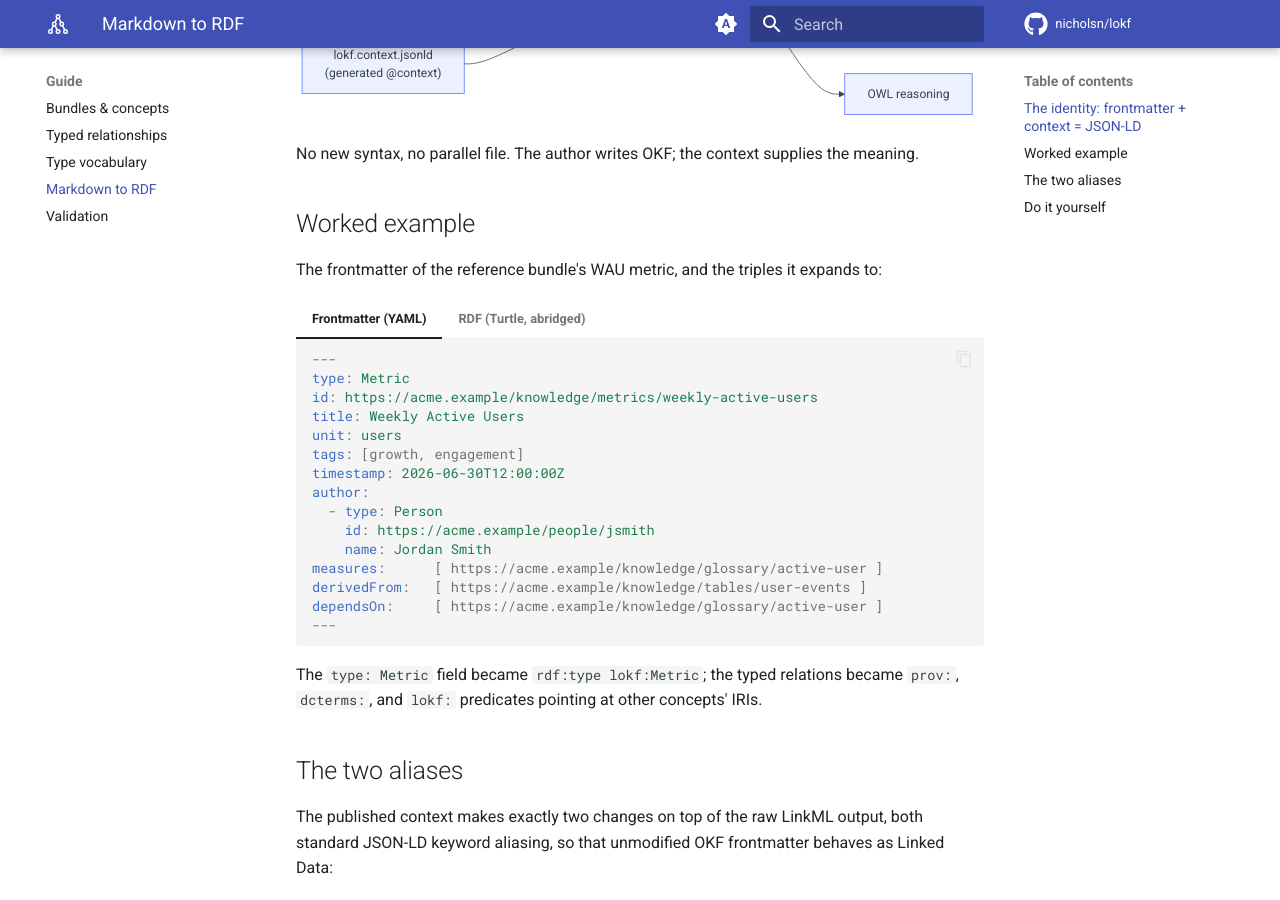
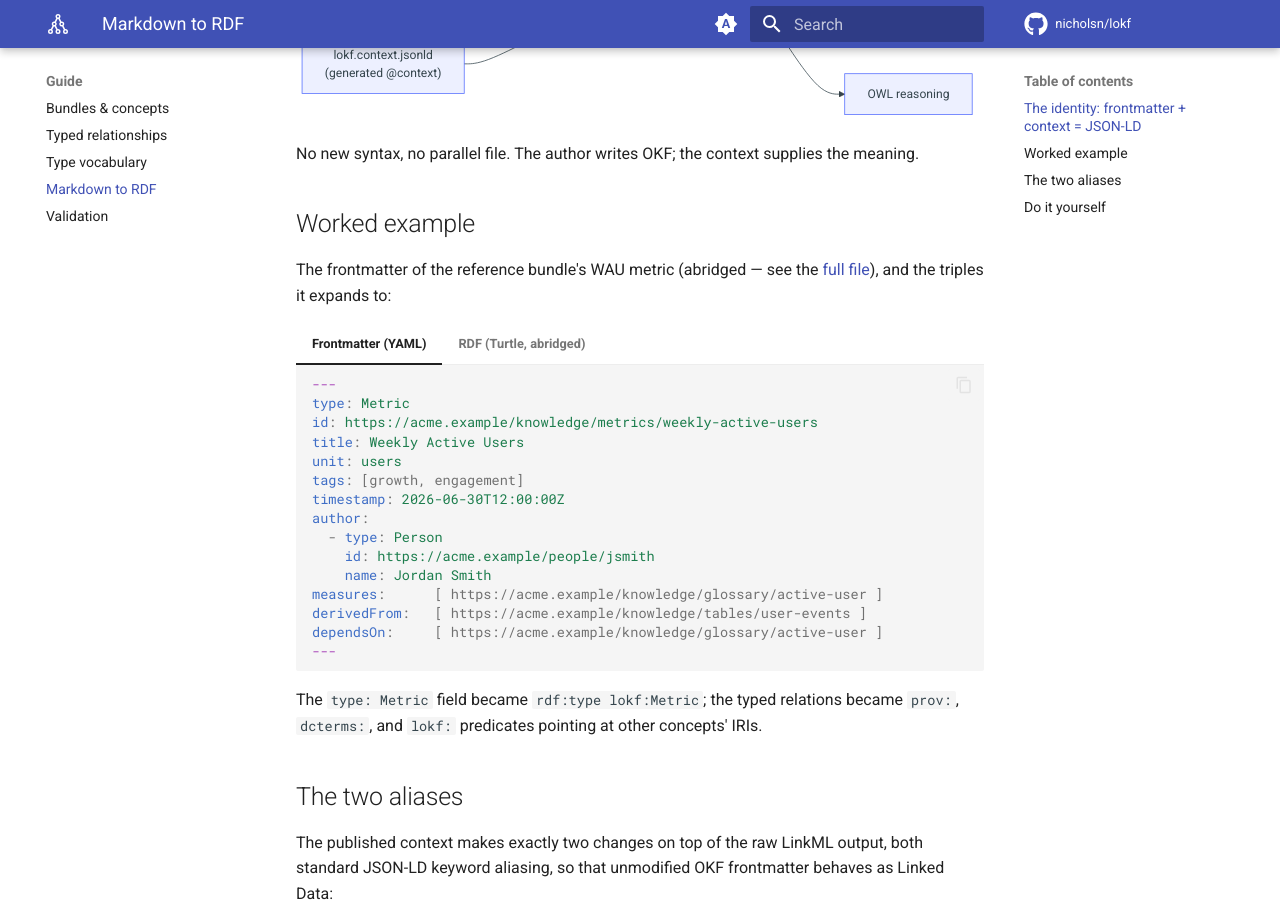
Before and after one commit to nicholsn/lokf, an MkDocs documentation site: the page built from docs/guide/markdown-to-rdf.md, in a window 1280 px wide and 900 px high, scrolled down 527 px. Built offline with MkDocs 1.6.1 and Material for MkDocs 9.7.7, drawn with Linux system fonts in a browser that asks for light colours; comment, search, counter and statistics services are not loaded.

Commit message:
Apply pre-PR audit fixes
- README/docs: uv-run-prefix the bare gen-*/linkml-validate commands; drop
  stale 'make' reference; label worked example as abridged
- CI: don't cancel in-flight main deploys; --locked install
- justfile: clean no longer deletes tracked examples/*.nt
- mkdocs: snippets base_path anchored to config dir, not CWD

```diff
--- a/docs/guide/markdown-to-rdf.md
+++ b/docs/guide/markdown-to-rdf.md
@@ -24,7 +24,8 @@
 
 ## Worked example
 
-The frontmatter of the reference bundle's WAU metric, and the triples it
+The frontmatter of the reference bundle's WAU metric (abridged — see the
+[full file](../examples.md#one-concept-end-to-end)), and the triples it
 expands to:
 
 === "Frontmatter (YAML)"
--- a/mkdocs.yml
+++ b/mkdocs.yml
@@ -63,6 +63,7 @@
           options:
             show_root_heading: true
             show_source: true
+            show_if_no_docstring: true
             members_order: source
 
 markdown_extensions:
@@ -85,7 +86,7 @@
   - pymdownx.mark
   - pymdownx.smartsymbols
   - pymdownx.snippets:
-      base_path: ["."]
+      base_path: [!relative $config_dir]
       check_paths: true
   - pymdownx.superfences:
       custom_fences:
```
Also changed, not shown: README.md (+7 -7 lines), docs/getting-started.md (+4 -4 lines), 3 other files.
